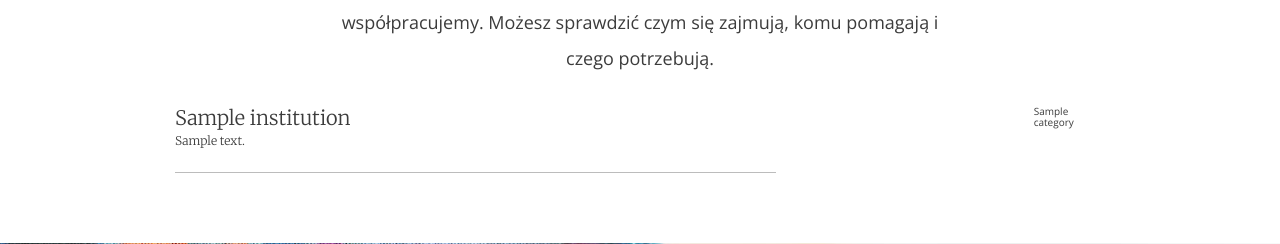
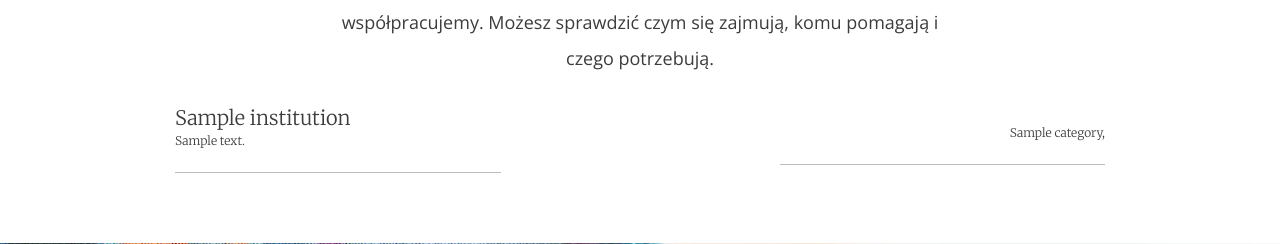
Before and after one commit to maciejpiszczek/donate-stuff, a Django app: page / in a window 1280 px wide. Shown: the part 2789-3033 px from the top of the page. Run offline with Django 4.2, Linux system fonts and the light colour scheme; tables that the repository leaves empty hold one stand-in row (values such as "Sample post"); style sheets or scripts are compiled from the project's sources; parts of the project's set-up code (start-up, migrations or seed data) failed here and were passed over.

Commit message:
institutions and their categories displayed properly

```diff
--- a/backend_core/templates/index.html
+++ b/backend_core/templates/index.html
@@ -87,7 +87,8 @@
 
       {% for group in institutions %}
       <div class="help--slides {% if group.0 == 1 %}active{% endif %}" data-id="{{ group.0 }}">
-        <p>W naszej bazie znajdziesz listę zweryfikowanych Fundacji, z którymi współpracujemy. Możesz sprawdzić czym się zajmują, komu pomagają i czego potrzebują.</p>
+        <p>W naszej bazie znajdziesz listę zweryfikowanych Fundacji, z którymi współpracujemy.
+          Możesz sprawdzić czym się zajmują, komu pomagają i czego potrzebują.</p>
 
         <ul class="help--slides-items">
           {% for institution in group.1 %}
@@ -97,11 +98,13 @@
               <div class="subtitle">{{ institution.description }}</div>
             </div>
 
+            <div class="col">
               <div class="text">
                 {% for category in institution.categories.all %}
-                  {{ category }}
+                  {{ category }},
                 {% endfor %}
               </div>
+            </div>
 
           </li>
           {% endfor %}
```
